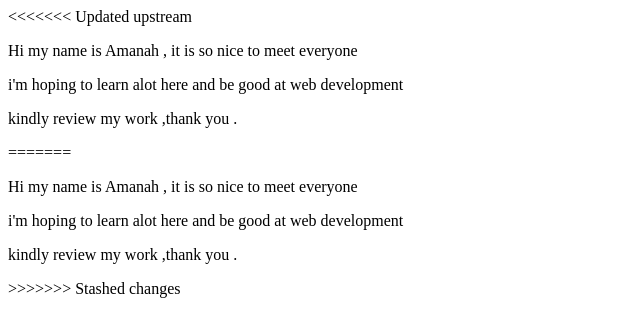
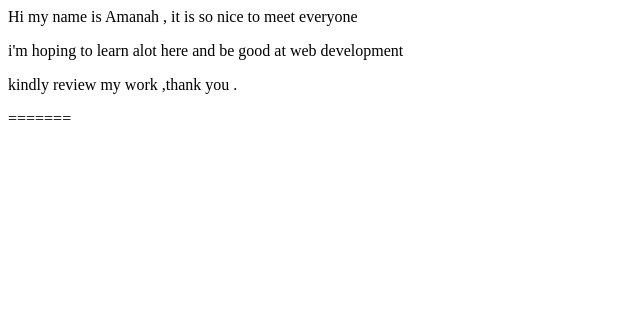
Before and after one commit to ammy-cpu/Webdev.lab1, a plain HTML site: page index.html in a window 1280 px wide. Shown: the whole page, without its empty margins (0-640 px from the left). Drawn offline with Linux system fonts and the light colour scheme.

Commit message:
Update index.html

```diff
--- a/index.html
+++ b/index.html
@@ -1,4 +1,4 @@
-<<<<<<< Updated upstream
+
 <html>
   <p> Hi my name is Amanah , it is so nice to meet everyone </P>
   <p> i'm hoping to learn alot here and be good at web development </P>
@@ -7,7 +7,3 @@
   </body>
 </html>
 =======
-  <p> Hi my name is Amanah , it is so nice to meet everyone </P>
-  <p> i'm hoping to learn alot here and be good at web development </P>
-  <p> kindly review my work ,thank you .</p>
->>>>>>> Stashed changes
```
